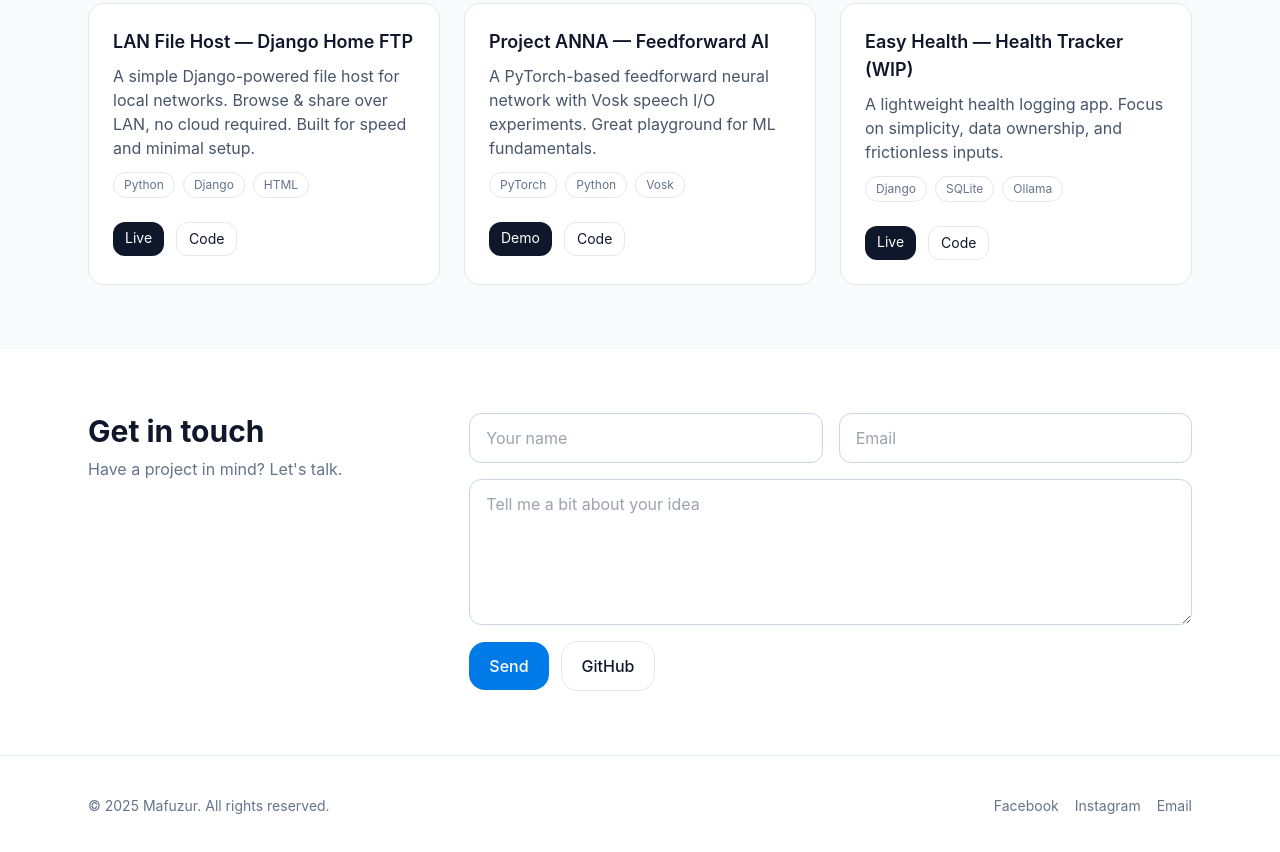
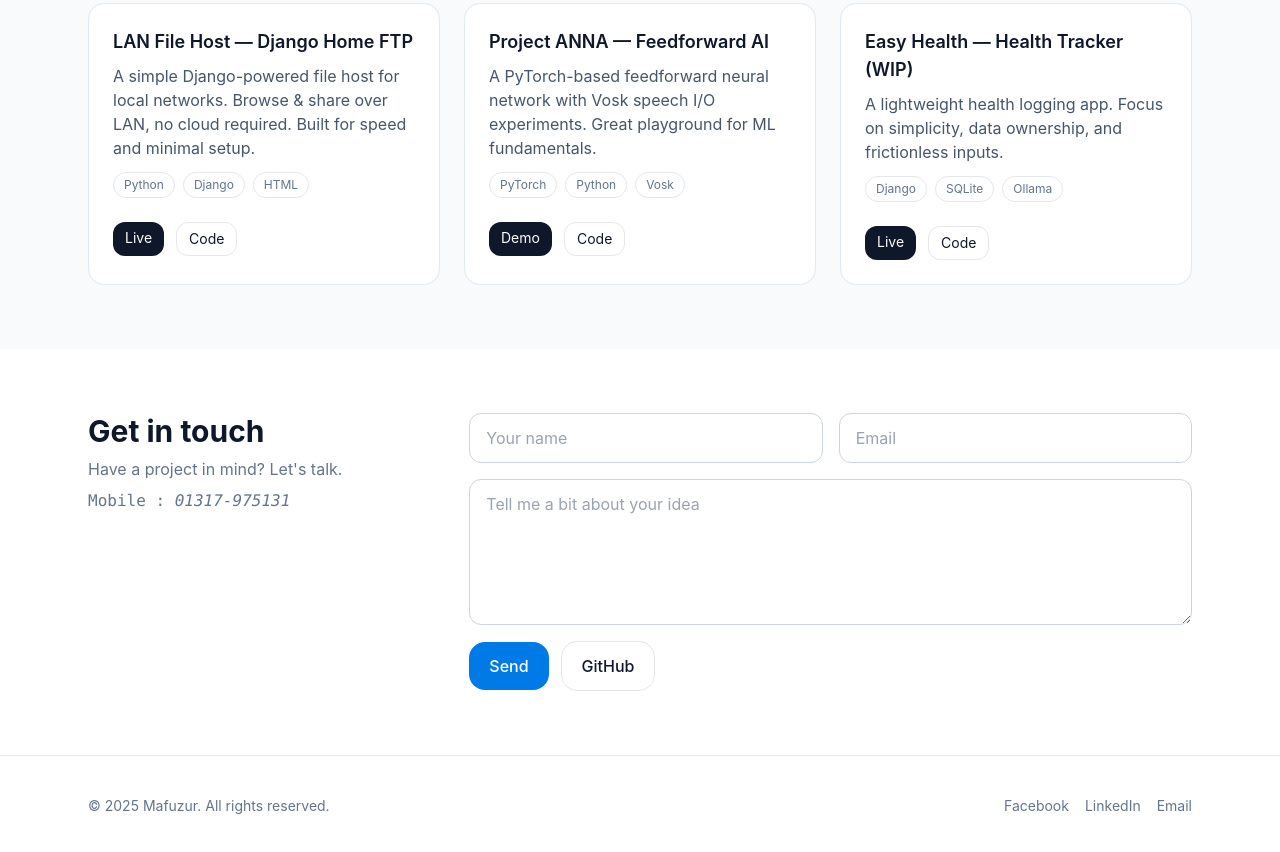
Before and after one commit to Mafuzur22/justme, a plain HTML site: page index.html in a window 1280 px wide. Shown: the part 1182-2034 px from the top of the page. Drawn offline with nearby package versions, Linux system fonts and the light colour scheme.

Commit message:
Added contact

```diff
--- a/index.html
+++ b/index.html
@@ -200,6 +200,7 @@
         <div class="md:col-span-1 reveal">
           <h2 class="text-2xl sm:text-3xl font-bold">Get in touch</h2>
           <p class="mt-2 text-slate-500">Have a project in mind? Let's talk.</p>
+          <p class="mt-2 text-slate-500 font-mono">Mobile : <i>01317-975131</i></p>
         </div>
         <div class="md:col-span-2 reveal">
           <form action="mailto:mfrahaman22@gmail.com" method="post" class="grid gap-4">
@@ -223,8 +224,8 @@
     <div class="max-w-6xl mx-auto px-4 sm:px-6 flex flex-col sm:flex-row items-center justify-between gap-4">
       <p class="text-sm text-slate-500">© <span id="year"></span> Mafuzur. All rights reserved.</p>
       <div class="flex items-center gap-4 text-sm text-slate-500">
-        <a class="hover:text-brand-600" href="https://facebook.com" target="_blank" rel="noopener">Facebook</a>
-        <a class="hover:text-brand-600" href="https://instagram.com" target="_blank" rel="noopener">Instagram</a>
+        <a class="hover:text-brand-600" href="https://www.facebook.com/people/Mahafuzur-Rahaman/61579721319071/" target="_blank" rel="noopener">Facebook</a>
+        <a class="hover:text-brand-600" href="https://www.linkedin.com/in/mafuzur22/" target="_blank" rel="noopener">LinkedIn</a>
         <a class="hover:text-brand-600" href="mailto:mfrahaman22@gmail.com">Email</a>
       </div>
     </div>
```
